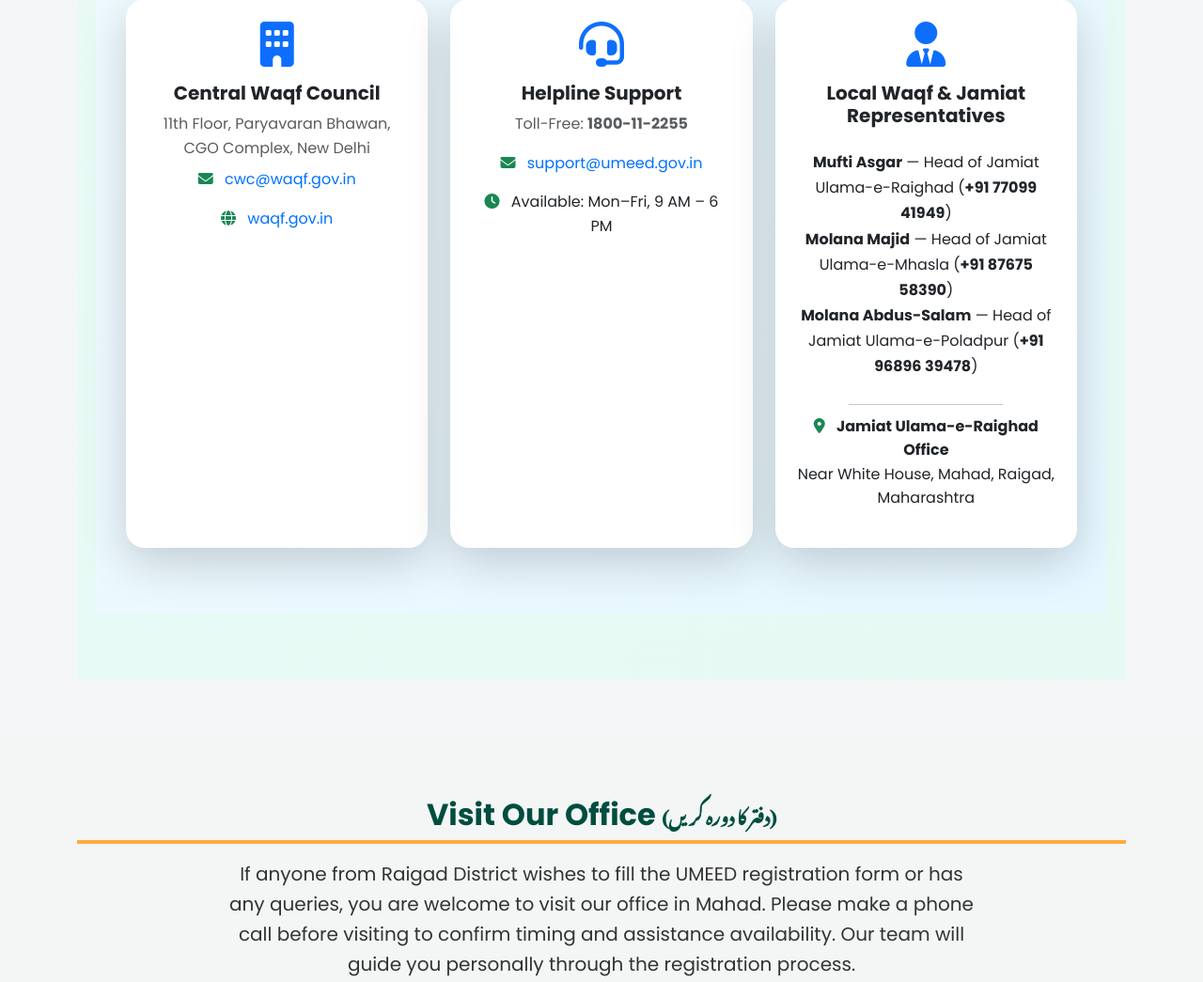
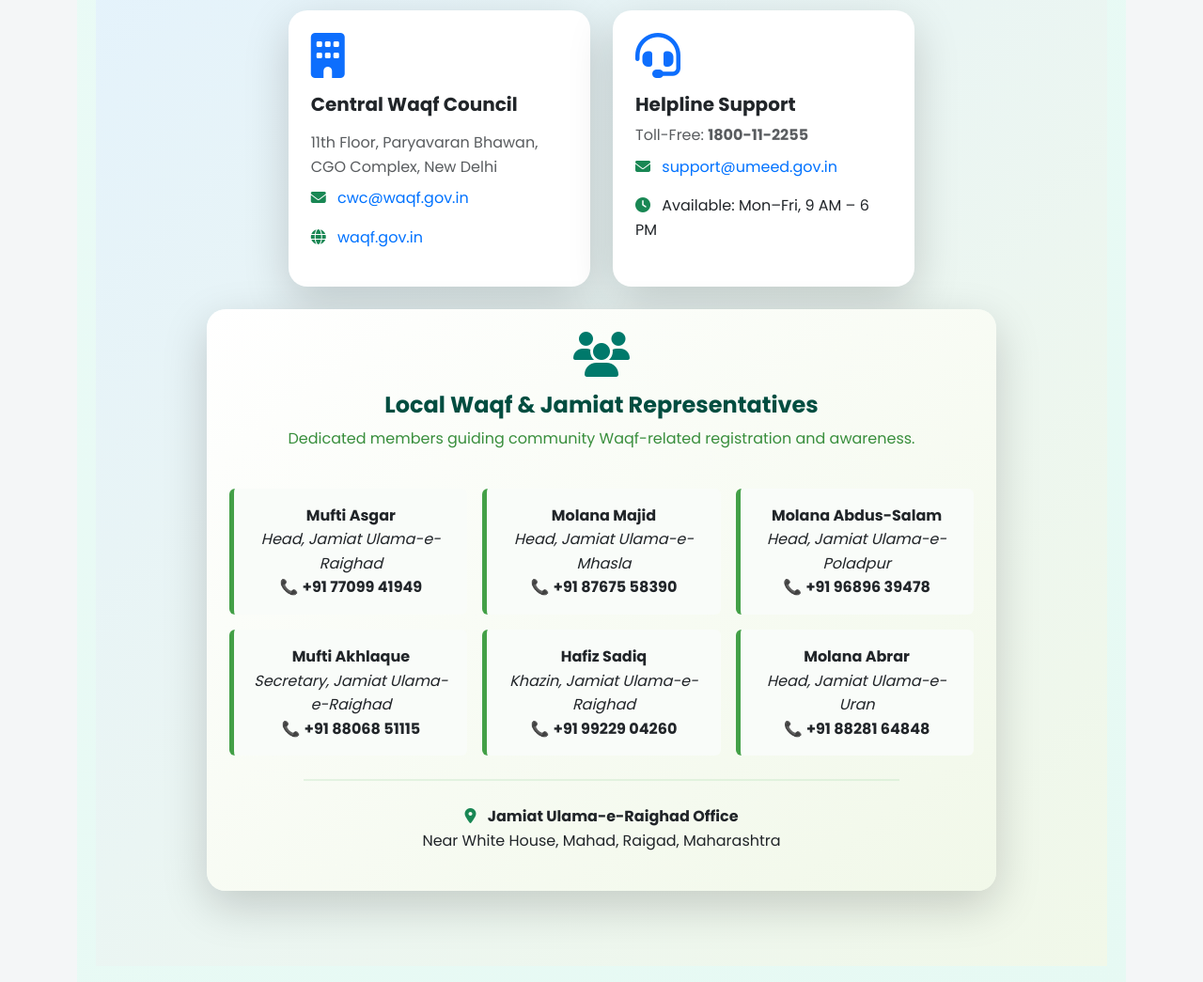
Before and after one commit to Mr-Rashid46/waqf-guide, a plain HTML site: page docs/index.html in a window 1280 px wide. Shown: the part 5304-6349 px from the top of the page at 94% size. Drawn offline with nearby package versions, Linux system fonts and the light colour scheme; a web font is replaced by a local one.

Commit message:
Updated registration section and design improvements

```diff
--- a/docs/index.html
+++ b/docs/index.html
@@ -720,23 +720,23 @@
 </section>
 
 <!-- 🌟 Contact & Support Section -->
-<section id="contact" style="background: linear-gradient(135deg, #f0faff, #e6f7ff); padding: 70px 20px;">
+<section id="contact" style="background: linear-gradient(135deg, #e3f2fd, #f1f8e9); padding: 80px 20px;">
   <div class="container">
+    <!-- 🔹 Section Title -->
     <h2 class="section-title text-center mb-5"
-        style="font-size: 2.2rem; font-weight: 700; color: #003366;">
+        style="font-size: 2.3rem; font-weight: 800; color: #003366;">
       Contact & Support <br>
-      <span class="urdu-text" style="font-size: 1.3rem; color: #0072ff;">(رابطہ اور مدد)</span>
+      <span class="urdu-text" style="font-size: 1.3rem; color: #00796b;">(رابطہ اور مدد)</span>
     </h2>
 
-    <div class="row text-center g-4 justify-content-center">
+    <div class="row g-4 justify-content-center">
 
-      <!-- Central Waqf Council -->
-      <div class="col-md-6 col-lg-4">
-        <div class="card shadow-lg border-0 h-100 p-4 contact-card"
-             style="border-radius: 20px; transition: 0.4s ease; background: #ffffff;">
+      <!-- 🏛️ Central Waqf Council -->
+      <div class="col-md-6 col-lg-4 d-flex">
+        <div class="card shadow-lg border-0 flex-fill p-4 contact-card">
           <i class="fas fa-building fa-3x mb-3 text-primary"></i>
-          <h5 style="font-weight: 700;">Central Waqf Council</h5>
-          <p class="text-muted mb-2">11th Floor, Paryavaran Bhawan, CGO Complex, New Delhi</p>
+          <h5 class="fw-bold text-dark">Central Waqf Council</h5>
+          <p class="text-muted mb-2 mt-2">11th Floor, Paryavaran Bhawan, CGO Complex, New Delhi</p>
           <p><i class="fas fa-envelope text-success me-2"></i>
             <a href="mailto:cwc@waqf.gov.in" style="color: #0072ff; text-decoration: none;">cwc@waqf.gov.in</a>
           </p>
@@ -746,13 +746,12 @@
         </div>
       </div>
 
-      <!-- Helpline Support -->
-      <div class="col-md-6 col-lg-4">
-        <div class="card shadow-lg border-0 h-100 p-4 contact-card"
-             style="border-radius: 20px; transition: 0.4s ease; background: #ffffff;">
+      <!-- ☎️ Helpline Support -->
+      <div class="col-md-6 col-lg-4 d-flex">
+        <div class="card shadow-lg border-0 flex-fill p-4 contact-card">
           <i class="fas fa-headset fa-3x mb-3 text-primary"></i>
-          <h5 style="font-weight: 700;">Helpline Support</h5>
-          <p class="text-muted">Toll-Free: <strong>1800-11-2255</strong></p>
+          <h5 class="fw-bold text-dark">Helpline Support</h5>
+          <p class="text-muted mb-2">Toll-Free: <strong>1800-11-2255</strong></p>
           <p><i class="fas fa-envelope text-success me-2"></i>
             <a href="mailto:support@umeed.gov.in" style="color: #0072ff; text-decoration: none;">support@umeed.gov.in</a>
           </p>
@@ -760,52 +759,100 @@
         </div>
       </div>
 
-      <!-- Local Waqf & Jamiat Representatives -->
-      <div class="col-md-12 col-lg-4">
-        <div class="card shadow-lg border-0 h-100 p-4 contact-card"
-             style="border-radius: 20px; transition: 0.4s ease; background: #ffffff;">
-          <i class="fas fa-user-tie fa-3x mb-3 text-primary"></i>
-          <h5 style="font-weight: 700;">Local Waqf & Jamiat Representatives</h5>
-          <ul class="list-unstyled mt-3 mb-3" style="line-height: 1.7;">
-            <li><strong>Mufti Asgar</strong> — Head of Jamiat Ulama-e-Raighad (<strong>+91 77099 41949</strong>)</li>
-            <li><strong>Molana Majid</strong> — Head of Jamiat Ulama-e-Mhasla (<strong>+91 87675 58390</strong>)</li>
-            <li><strong>Molana Abdus-Salam</strong> — Head of Jamiat Ulama-e-Poladpur (<strong>+91 96896 39478</strong>)</li>
-          </ul>
-          <hr style="width: 60%; margin: 10px auto;">
-          <p>
-            <i class="fas fa-map-marker-alt text-success me-2"></i>
-            <strong>Jamiat Ulama-e-Raighad Office</strong><br>
-            Near White House, Mahad, Raigad, Maharashtra
-          </p>
+      <!-- 🌙 Local Waqf & Jamiat Representatives -->
+      <div class="col-lg-10">
+        <div class="card shadow-lg border-0 p-4 contact-card"
+             style="background: linear-gradient(145deg, #ffffff, #f1f8e9); border-radius: 20px;">
+          <div class="text-center mb-4">
+            <i class="fas fa-users fa-3x mb-3" style="color:#00796b;"></i>
+            <h4 class="fw-bold" style="color:#004d40;">Local Waqf & Jamiat Representatives</h4>
+            <p style="color:#388e3c;">Dedicated members guiding community Waqf-related registration and awareness.</p>
+          </div>
+
+          <!-- 🧾 Representatives Grid -->
+          <div class="row g-3 text-center">
+            <div class="col-md-6 col-lg-4">
+              <div class="rep-item p-3 rounded">
+                <strong>Mufti Asgar</strong><br>
+                <em>Head, Jamiat Ulama-e-Raighad</em><br>📞 <strong>+91 77099 41949</strong>
+              </div>
+            </div>
+            <div class="col-md-6 col-lg-4">
+              <div class="rep-item p-3 rounded">
+                <strong>Molana Majid</strong><br>
+                <em>Head, Jamiat Ulama-e-Mhasla</em><br>📞 <strong>+91 87675 58390</strong>
+              </div>
+            </div>
+            <div class="col-md-6 col-lg-4">
+              <div class="rep-item p-3 rounded">
+                <strong>Molana Abdus-Salam</strong><br>
+                <em>Head, Jamiat Ulama-e-Poladpur</em><br>📞 <strong>+91 96896 39478</strong>
+              </div>
+            </div>
+            <div class="col-md-6 col-lg-4">
+              <div class="rep-item p-3 rounded">
+                <strong>Mufti Akhlaque</strong><br>
+                <em>Secretary, Jamiat Ulama-e-Raighad</em><br>📞 <strong>+91 88068 51115</strong>
+              </div>
+            </div>
+            <div class="col-md-6 col-lg-4">
+              <div class="rep-item p-3 rounded">
+                <strong>Hafiz Sadiq</strong><br>
+                <em>Khazin, Jamiat Ulama-e-Raighad</em><br>📞 <strong>+91 99229 04260</strong>
+              </div>
+            </div>
+            <div class="col-md-6 col-lg-4">
+              <div class="rep-item p-3 rounded">
+                <strong>Molana Abrar</strong><br>
+                <em>Head, Jamiat Ulama-e-Uran</em><br>📞 <strong>+91 88281 64848</strong>
+              </div>
+            </div>
+          </div>
+
+          <hr style="width: 80%; margin: 25px auto; border-top: 2px solid #a5d6a7;">
+
+          <div class="text-center">
+            <p>
+              <i class="fas fa-map-marker-alt text-success me-2"></i>
+              <strong>Jamiat Ulama-e-Raighad Office</strong><br>
+              Near White House, Mahad, Raigad, Maharashtra
+            </p>
+          </div>
         </div>
       </div>
     </div>
   </div>
 
-  <!-- 🌈 Extra Styling -->
+  <!-- 🌈 Additional Styling -->
   <style>
+    .contact-card {
+      border-radius: 20px;
+      background: #fff;
+      transition: all 0.4s ease;
+    }
     .contact-card:hover {
       transform: translateY(-8px);
-      box-shadow: 0 12px 25px rgba(0, 114, 255, 0.3);
-      background: linear-gradient(135deg, #f9fcff, #ffffff);
+      box-shadow: 0 15px 28px rgba(0, 0, 0, 0.15);
     }
-
-    .contact-card i {
-      transition: transform 0.4s ease;
+    .rep-item {
+      background: #f9fcf9;
+      border-left: 5px solid #43a047;
+      transition: 0.3s ease;
     }
-
-    .contact-card:hover i {
-      transform: scale(1.2);
-      color: #06beb6 !important;
+    .rep-item:hover {
+      transform: scale(1.03);
+      background: #e8f5e9;
+      border-left-color: #2e7d32;
     }
-
     @media (max-width: 768px) {
-      .contact-card {
-        padding: 25px 15px;
+      .rep-item {
+        font-size: 0.95rem;
+        text-align: center;
       }
     }
   </style>
 </section>
+
 
     </div> <!-- Visit Office Section -->
     <section id="visit-office" class="text-center" style="background: #f3f6f5; padding: 60px 20px;">
```
